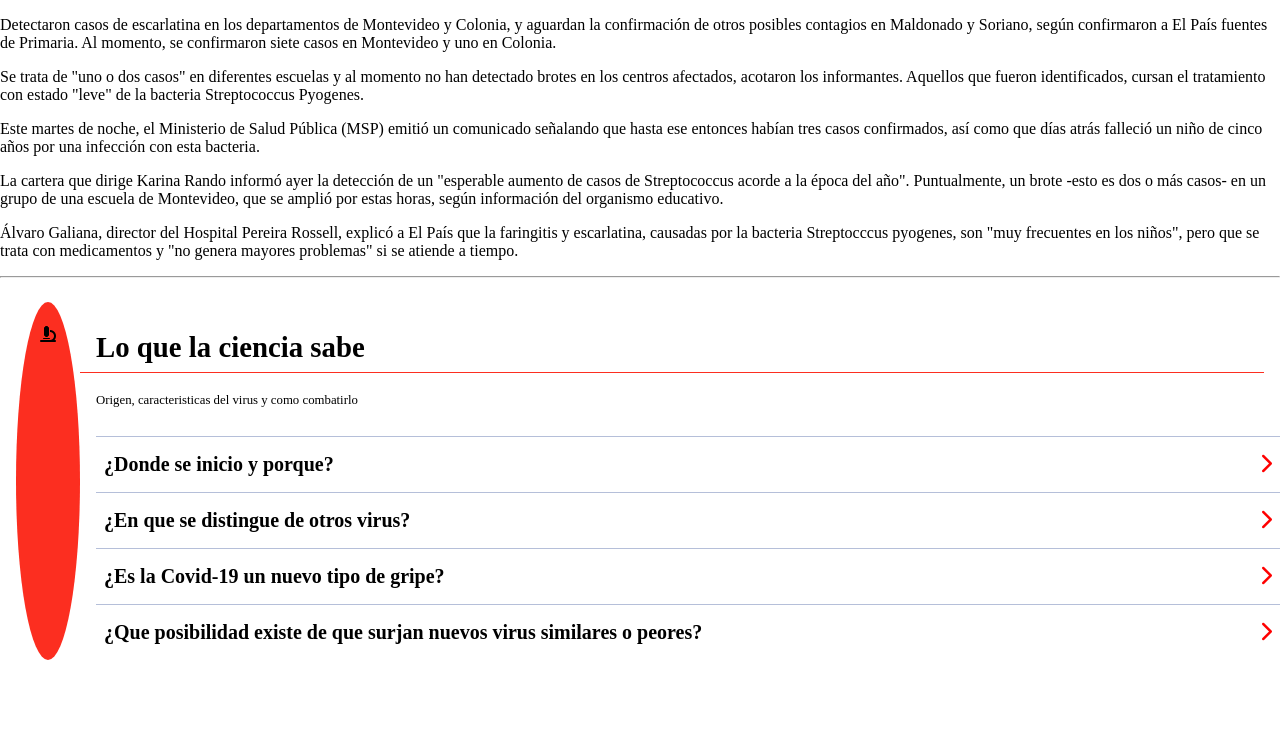
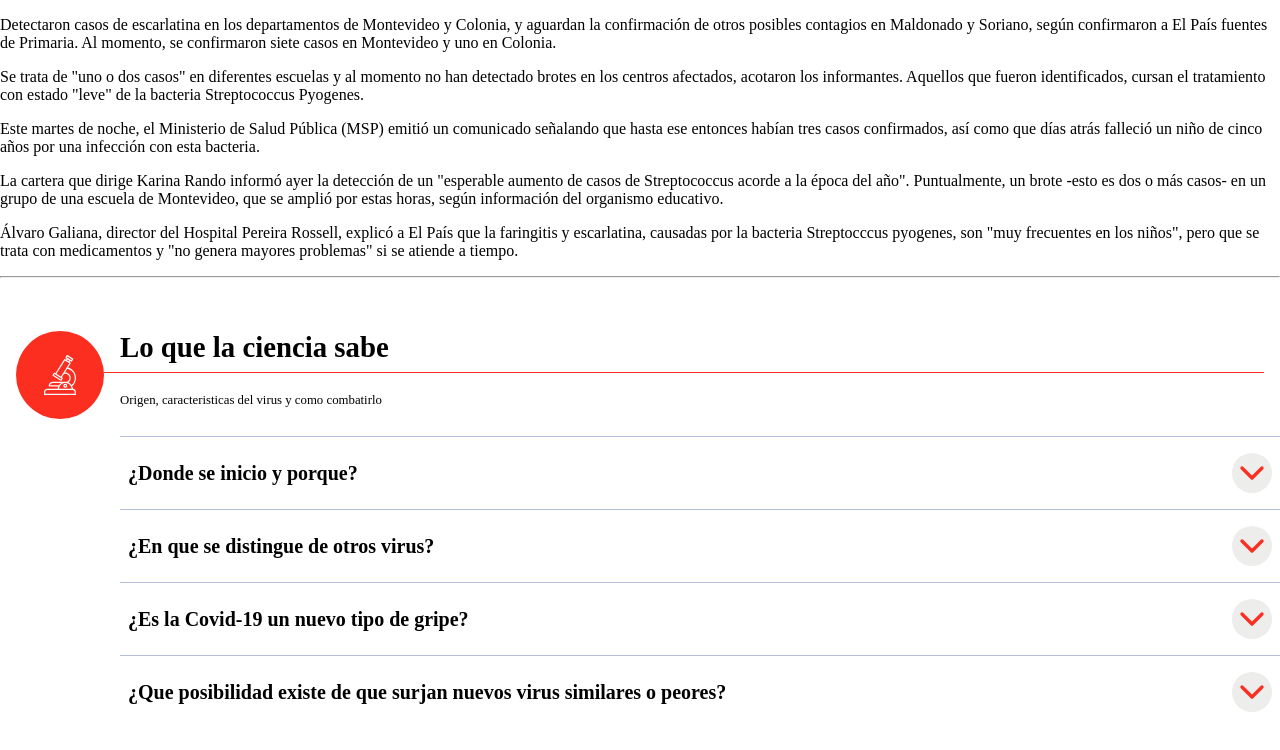
Before and after one commit to daiterra/Requerimientos, a plain HTML site: page elecciones/faq/faq.html in a window 1280 px wide. Drawn offline with Linux system fonts and the light colour scheme.

Commit message:
add svg elements

```diff
--- a/elecciones/faq/faq.html
+++ b/elecciones/faq/faq.html
@@ -32,16 +32,23 @@
     </div>
     <hr />
     <section class="faq-container">
-        <div class="faq-image-container"><i class="fa-solid fa-microscope icon"></i></div>
+        <div class="faq-icon-container">
+            <div class="faq-image-container">
+                <img class="faq-image-icon faq-change-color" src="/faq/assets/microscope.svg" alt="microscope icon">
+            </div>
+        </div>
+
         <article class="faq-content-container">
             <h1 class="faq-title">Lo que la ciencia sabe</h1>
-            <div class="faq-divider"></div>
+            <div class="faq-divider">
+            </div>
             <p class="faq-subtitle">
                 Origen, caracteristicas del virus y como combatirlo
             </p>
             <details class="faq-container-details">
-                <summary>¿Donde se inicio y porque?<div class="arrow-container"> <i class="fa fa-chevron-right"
-                            style="color:red"></i>
+                <summary>¿Donde se inicio y porque?
+                    <div class="chevron-container">
+                        <img class="faq-image-icon chevron " src="/faq/assets/chevron.svg" alt="chevron icon">
                     </div>
                 </summary>
                 <p class="faq-details-description">
@@ -51,8 +58,9 @@
                 </p>
             </details>
             <details class="faq-container-details">
-                <summary>¿En que se distingue de otros virus?<div class="arrow-container"> <i
-                            class="fa fa-chevron-right" style="color:red"></i>
+                <summary>¿En que se distingue de otros virus?
+                    <div class="chevron-container">
+                        <img class="faq-image-icon " src="/faq/assets/chevron.svg" alt="chevron icon">
                     </div>
                 </summary>
                 <p class="faq-details-description">
@@ -63,7 +71,8 @@
             </details>
             <details class="faq-container-details">
                 <summary>¿Es la Covid-19 un nuevo tipo de gripe?
-                    <div class="arrow-container"> <i class="fa fa-chevron-right" style="color:red"></i>
+                    <div class="chevron-container">
+                        <img class="faq-image-icon" src="/faq/assets/chevron.svg" alt="chevron icon">
                     </div>
                 </summary>
                 <p class="faq-details-description">
@@ -73,7 +82,8 @@
             </details>
             <details class="faq-container-details">
                 <summary>¿Que posibilidad existe de que surjan nuevos virus similares o peores?
-                    <div class="arrow-container"> <i class="fa fa-chevron-right" style="color:red"></i>
+                    <div class="chevron-container"> <img class="faq-image-icon " src="/faq/assets/chevron.svg"
+                            alt="chevron icon">
                     </div>
                 </summary>
                 <p class="faq-details-description">
```
